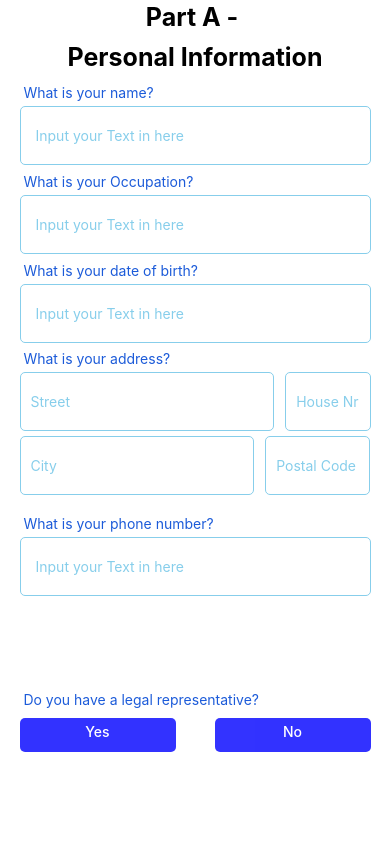
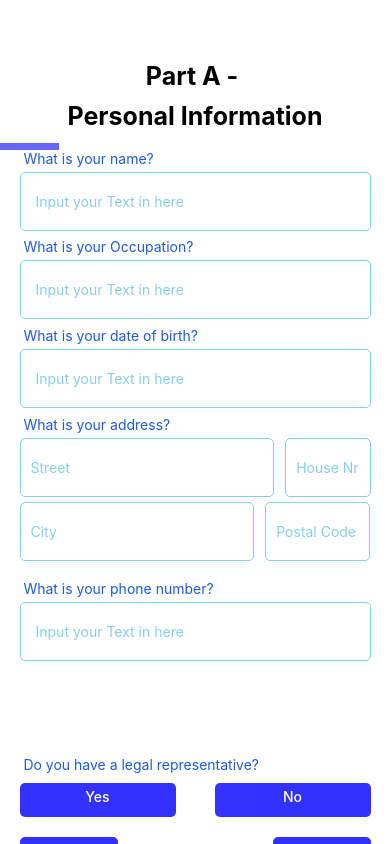
Before and after one commit to FAK-245/JustEASE, a React Native app: screen /Screen1 in a window 390 px wide. Built offline with nearby package versions, Linux system fonts and the light colour scheme; what react-native-responsive-fontsize would draw is missing.

Commit message:
Screen 1 (90%)
Done

```diff
--- a/src/Screens/Screen1/Screen1.js
+++ b/src/Screens/Screen1/Screen1.js
@@ -121,6 +121,17 @@ const Signup = ({ navigation }) => {
             <View style={styles.View1}>
               <Text style={styles.signuptxt}>Part A - </Text>
               <Text style={styles.signuptxt1}>Personal Information</Text>
+            </View>
+            <View style={{}}>
+              <View
+                style={{
+                  backgroundColor: "blue",
+                  opacity: 0.6,
+                  justifyContent: "center",
+                  height: Theme.hp("0.8%"),
+                  width: Theme.wp("15%"),
+                }}
+              ></View>
             </View>
             <View style={styles.textinputconatiner}>
               <Text style={{ marginLeft: "6%", color: "#1c5bd9" }}>
@@ -281,6 +292,34 @@ const Signup = ({ navigation }) => {
                 </Text>
               </TouchableOpacity>
             </View>
+            <View
+              style={{ flexDirection: "row", justifyContent: "space-between" }}
+            >
+              <TouchableOpacity style={styles.back}>
+                <Text
+                  style={{
+                    color: "white",
+                    textAlign: "center",
+                    margin: 10,
+                    fontWeight: "500",
+                  }}
+                >
+                  Back
+                </Text>
+              </TouchableOpacity>
+              <TouchableOpacity style={styles.next}>
+                <Text
+                  style={{
+                    color: "white",
+                    textAlign: "center",
+                    margin: 10,
+                    fontWeight: "500",
+                  }}
+                >
+                  Next
+                </Text>
+              </TouchableOpacity>
+            </View>
           </View>
         )}
       </Formik>
--- a/src/Screens/Screen1/style.js
+++ b/src/Screens/Screen1/style.js
@@ -7,6 +7,7 @@ const styles = StyleSheet.create({
   View1: {
     height: Theme.hp("10%"),
     justifyContent: "center",
+    marginTop: "15%",
   },
   signuptxt: {
     color: Theme.black,
@@ -114,5 +115,23 @@ const styles = StyleSheet.create({
     marginRight: "5%",
     opacity: 0.8,
   },
+  back: {
+    margin: 10,
+    height: Theme.hp("6%"),
+    width: Theme.wp("25%"),
+    backgroundColor: "blue",
+    borderRadius: 5,
+    marginLeft: "5%",
+    opacity: 0.8,
+  },
+  next: {
+    margin: 10,
+    height: Theme.hp("6%"),
+    width: Theme.wp("25%"),
+    backgroundColor: "blue",
+    borderRadius: 5,
+    marginRight: "5%",
+    opacity: 0.8,
+  },
 });
 export default styles;
```
